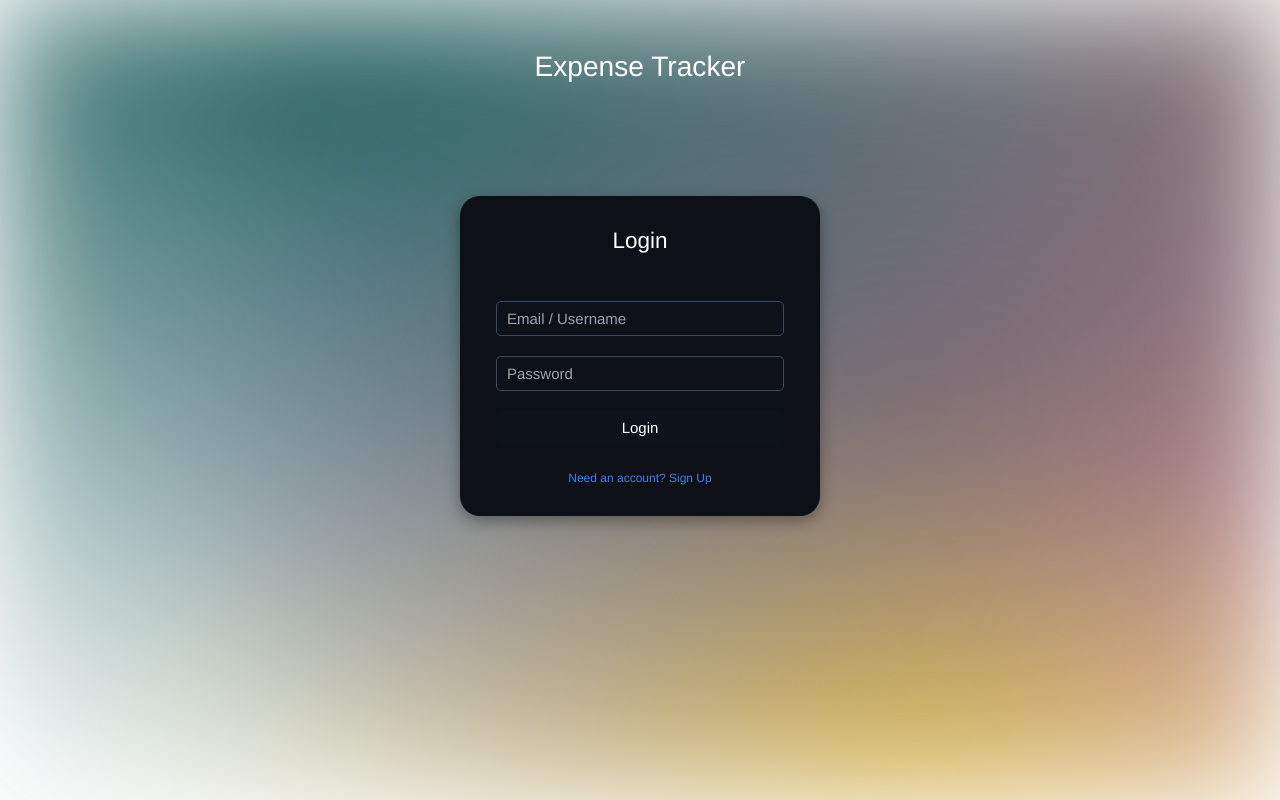
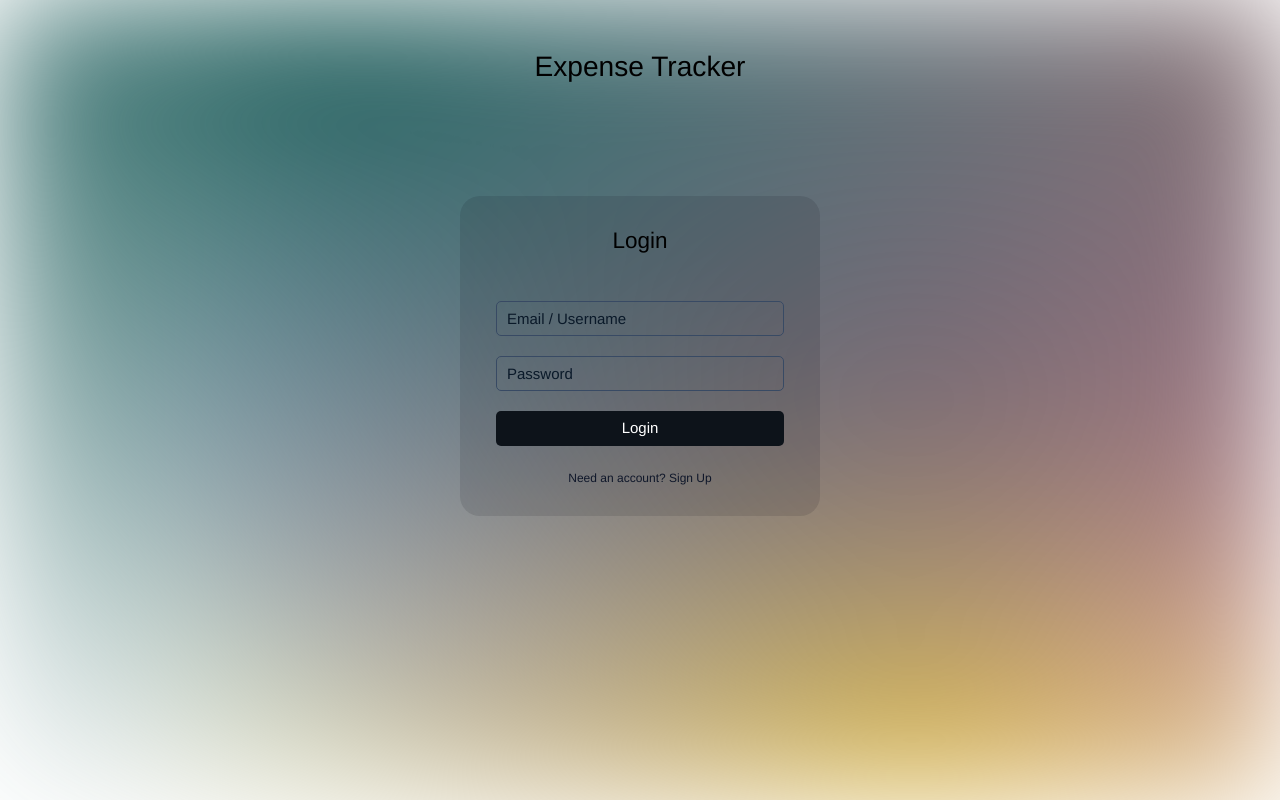
Before and after one commit to mohammadafnan/ExpenceTracker-json-server, an Angular app: page /login in a window 1280 px wide. Built offline with nearby package versions, Linux system fonts and the light colour scheme; some icons are missing.

Commit message:
alerts added  25 june 2025

```diff
--- a/src/app/login/login.component.css
+++ b/src/app/login/login.component.css
@@ -11,12 +11,17 @@
   align-items: center;
   flex-direction: column;
   height: 40vh;
-  background: #0d1117;
+  /* background: #0d1117; */
+  background-color: #0d11171c;
   /* background: linear-gradient(to bottom right, #1f2d39, #000103); */
 
   /* width: 25vw; */
   border-radius: 20px;
-  box-shadow: rgba(0, 0, 0, 0.35) 0px 5px 15px;
+  /* box-shadow: rgba(0, 0, 0, 0.35) 0px 5px 15px; */
+}
+
+::placeholder{
+  color: #0a1929;
 }
 
 .logincontainer {
--- a/src/app/login/login.component.html
+++ b/src/app/login/login.component.html
@@ -3,7 +3,7 @@
 <div class="main-content">
   <div class="scrol">
     <div class="center">
-      <h3 class="text-3xl">
+      <h3 class="text-3xl text-black">
         <i
           class="lni lni-trend-down-1 relative top-1 text-4xl"
           style="color: rgb(255, 72, 72)"
@@ -15,7 +15,7 @@
 
     <div class="logincontainer">
       <form [formGroup]="loginForm" class="logincard w-96">
-        <h5 class="mb-5 text-2xl">
+        <h5 class="mb-5 text-2xl text-black">
           {{ isSignup ? "Create Account" : " Login" }}
         </h5>
 
@@ -39,7 +39,7 @@
         >
           {{ isSignup ? "Sign Up" : "Login" }}
         </button>
-        <button class="signup mt-4 text-blue-500" (click)="toggleSignup()">
+        <button class="signup mt-4 text-slate-900" (click)="toggleSignup()">
           {{
             isSignup
               ? "Already have an account? Login"
```
